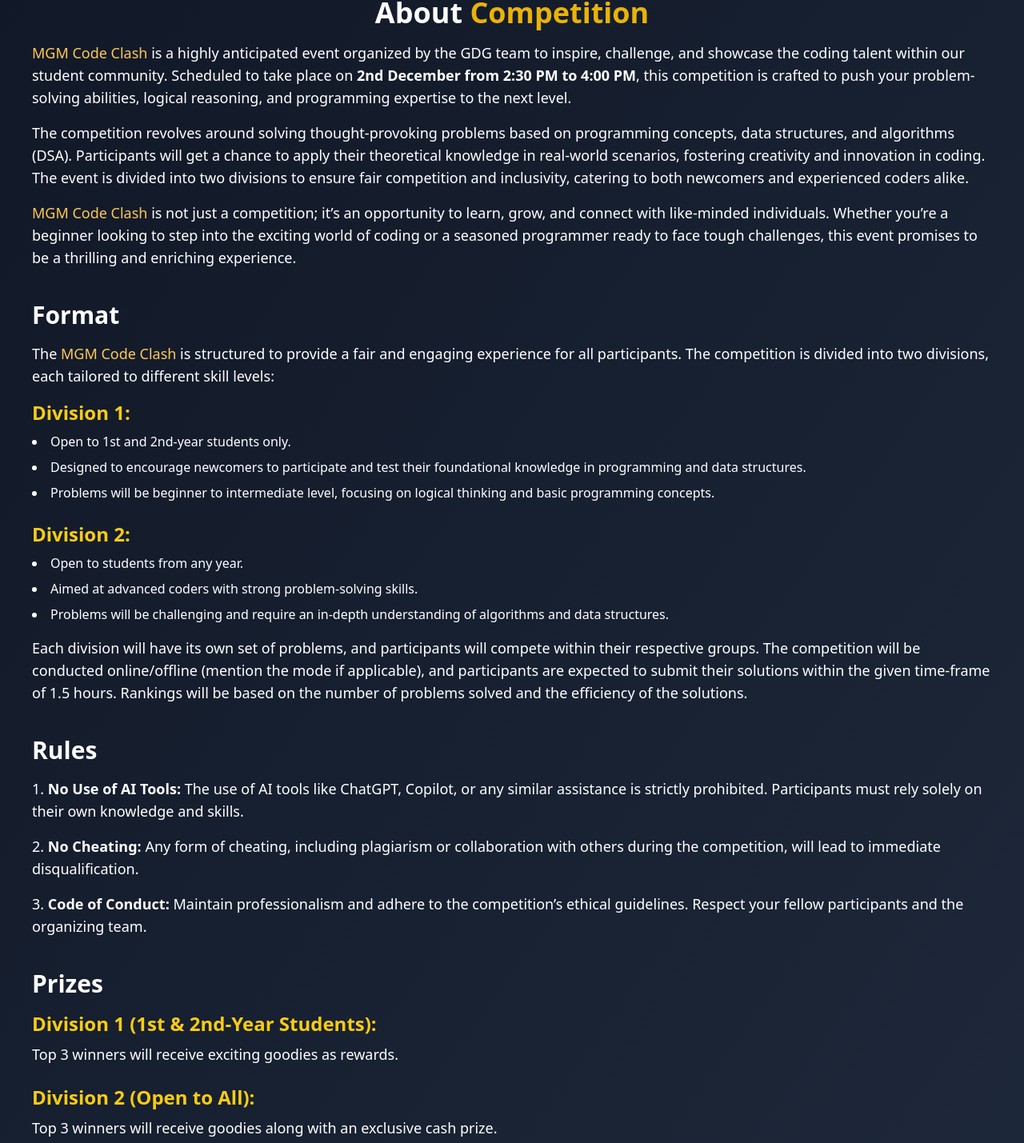
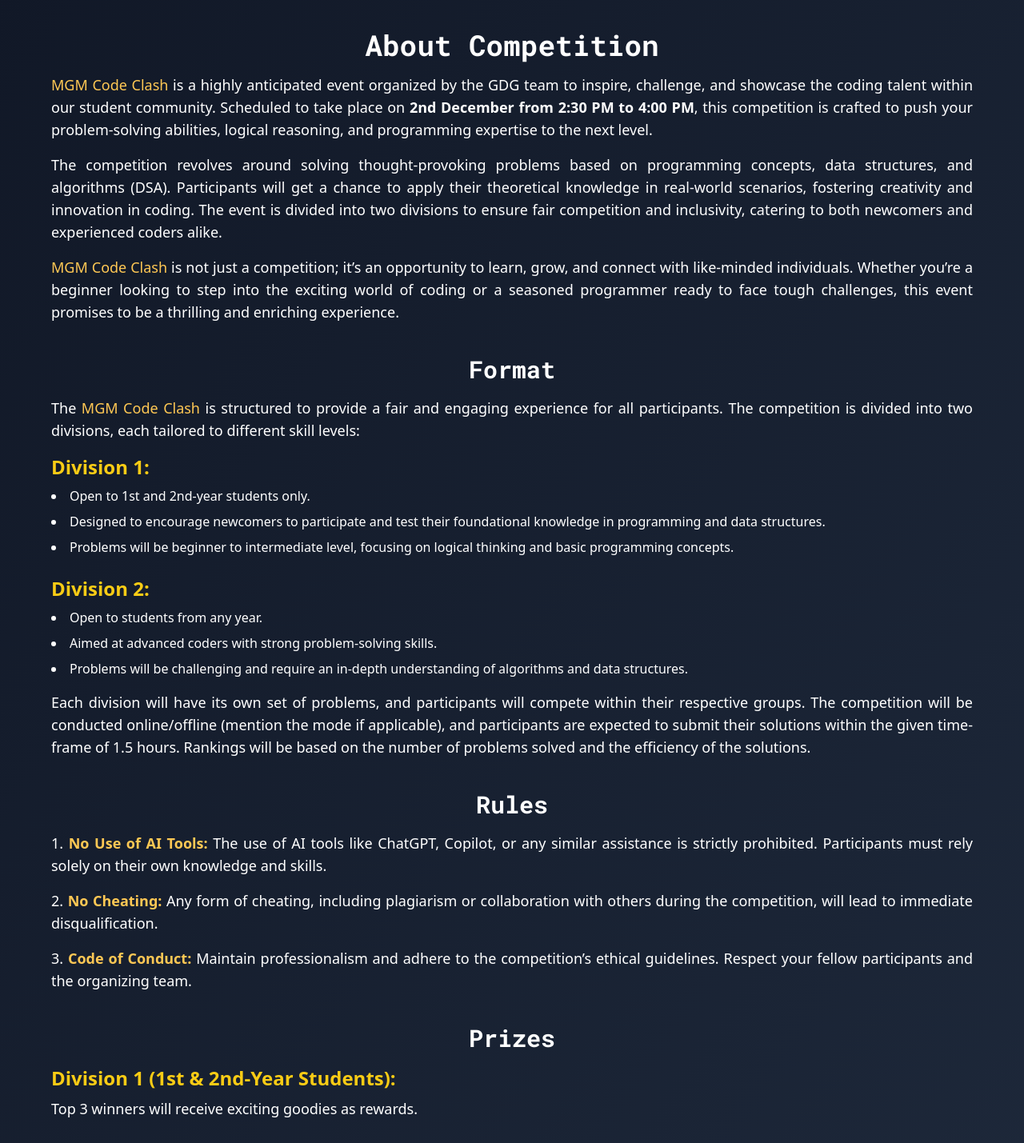
Before and after one commit to GDG-MGMCOET/codeclash-frontend, a React (Vite) app: page / in a window 1280 px wide. Shown: the part 844-2273 px from the top of the page at 80% size. Built offline with nearby package versions, Linux system fonts and the light colour scheme.

Commit message:
Fixed About Section Styling

```diff
--- a/index.html
+++ b/index.html
@@ -1,9 +1,9 @@
-<!DOCTYPE html>
+<!doctype html>
 <html lang="en">
   <head>
     <meta charset="UTF-8" />
     <meta name="viewport" content="width=device-width, initial-scale=1.0" />
-    <link rel="icon" type="image/png" href="./public/gdg.png" />
+    <link rel="icon" type="image/png" href="./gdg.png" />
     <title>Code Clash</title>
     <link rel="preconnect" href="https://fonts.googleapis.com" />
     <link rel="preconnect" href="https://fonts.gstatic.com" crossorigin />
--- a/src/components/About.jsx
+++ b/src/components/About.jsx
@@ -2,110 +2,179 @@
 
 const About = () => {
   return (
-    <div className="bg-gradient-to-tl from-slate-800 to-gray-900  text-white p-6 md:p-10 min-h-screen">
-      {/* About Competition */}
-      <section className="mb-10 ">
-        <h1 className="text-4xl font-bold text-white mb-4 text-center">
-          About <span className="text-yellow-500">Competition</span>
+    <div className="min-h-screen bg-gradient-to-tl from-slate-800 to-gray-900 p-6 text-white md:p-10">
+      <div className="container mx-auto flex max-w-[1200px] flex-col gap-10 px-6 text-justify">
+        <section className="mt-10">
+          <h1 className="mb-4 text-center font-mono text-4xl font-bold text-white">
+            About <span className="">Competition</span>
           </h1>
-        <p className="text-lg mb-4">
-          <span className="text-accent">MGM Code Clash</span>  is a highly anticipated event organized by the GDG team to inspire, challenge, and showcase the coding talent within our student community. Scheduled to take place on <strong>2nd December from 2:30 PM to 4:00 PM</strong>, this competition is crafted to push your problem-solving abilities, logical reasoning, and programming expertise to the next level.
+          <p className="mb-4 text-lg">
+            <span className="text-accent">MGM Code Clash</span> is a highly
+            anticipated event organized by the GDG team to inspire, challenge,
+            and showcase the coding talent within our student community.
+            Scheduled to take place on{" "}
+            <strong>2nd December from 2:30 PM to 4:00 PM</strong>, this
+            competition is crafted to push your problem-solving abilities,
+            logical reasoning, and programming expertise to the next level.
           </p>
-        <p className="text-lg mb-4">
-          The competition revolves around solving thought-provoking problems based on programming concepts, data structures, and algorithms (DSA). Participants will get a chance to apply their theoretical knowledge in real-world scenarios, fostering creativity and innovation in coding. The event is divided into two divisions to ensure fair competition and inclusivity, catering to both newcomers and experienced coders alike.
+          <p className="mb-4 text-lg">
+            The competition revolves around solving thought-provoking problems
+            based on programming concepts, data structures, and algorithms
+            (DSA). Participants will get a chance to apply their theoretical
+            knowledge in real-world scenarios, fostering creativity and
+            innovation in coding. The event is divided into two divisions to
+            ensure fair competition and inclusivity, catering to both newcomers
+            and experienced coders alike.
           </p>
           <p className="text-lg">
-          <span className="text-accent">MGM Code Clash</span>  is not just a competition; it’s an opportunity to learn, grow, and connect with like-minded individuals. Whether you’re a beginner looking to step into the exciting world of coding or a seasoned programmer ready to face tough challenges, this event promises to be a thrilling and enriching experience.
+            <span className="text-accent">MGM Code Clash</span> is not just a
+            competition; it’s an opportunity to learn, grow, and connect with
+            like-minded individuals. Whether you’re a beginner looking to step
+            into the exciting world of coding or a seasoned programmer ready to
+            face tough challenges, this event promises to be a thrilling and
+            enriching experience.
           </p>
         </section>
 
-      {/* Format Section */}
-      <section className="mb-10 ">
-        <h2 className="text-3xl font-bold text-white mb-4">Format</h2>
-        <p className="text-lg mb-4">
-          The <span className="text-accent">MGM Code Clash</span>  is structured to provide a fair and engaging experience for all participants. The competition is divided into two divisions, each tailored to different skill levels:
+        <section className="">
+          <h2 className="mb-4 text-center font-mono text-3xl font-bold text-white">
+            Format
+          </h2>
+          <p className="mb-4 text-lg">
+            The <span className="text-accent">MGM Code Clash</span> is
+            structured to provide a fair and engaging experience for all
+            participants. The competition is divided into two divisions, each
+            tailored to different skill levels:
           </p>
           <div className="space-y-6">
             {/* Division 1 */}
             <div>
-            <h3 className="text-2xl font-semibold text-yellow-400 mb-2">Division 1:</h3>
-            <ul className="list-disc list-inside space-y-2">
+              <h3 className="mb-2 text-2xl font-semibold text-yellow-400">
+                Division 1:
+              </h3>
+              <ul className="list-inside list-disc space-y-2">
                 <li>Open to 1st and 2nd-year students only.</li>
                 <li>
-                Designed to encourage newcomers to participate and test their foundational knowledge in programming and data structures.
+                  Designed to encourage newcomers to participate and test their
+                  foundational knowledge in programming and data structures.
                 </li>
-              <li>Problems will be beginner to intermediate level, focusing on logical thinking and basic programming concepts.</li>
+                <li>
+                  Problems will be beginner to intermediate level, focusing on
+                  logical thinking and basic programming concepts.
+                </li>
               </ul>
             </div>
             {/* Division 2 */}
             <div>
-            <h3 className="text-2xl font-semibold text-yellow-400 mb-2">Division 2:</h3>
-            <ul className="list-disc list-inside space-y-2">
+              <h3 className="mb-2 text-2xl font-semibold text-yellow-400">
+                Division 2:
+              </h3>
+              <ul className="list-inside list-disc space-y-2">
                 <li>Open to students from any year.</li>
-              <li>Aimed at advanced coders with strong problem-solving skills.</li>
                 <li>
-                Problems will be challenging and require an in-depth understanding of algorithms and data structures.
+                  Aimed at advanced coders with strong problem-solving skills.
+                </li>
+                <li>
+                  Problems will be challenging and require an in-depth
+                  understanding of algorithms and data structures.
                 </li>
               </ul>
             </div>
           </div>
-        <p className="text-lg mt-4">
-          Each division will have its own set of problems, and participants will compete within their respective groups. The competition will be conducted online/offline (mention the mode if applicable), and participants are expected to submit their solutions within the given time-frame of 1.5 hours. Rankings will be based on the number of problems solved and the efficiency of the solutions.
+          <p className="mt-4 text-lg">
+            Each division will have its own set of problems, and participants
+            will compete within their respective groups. The competition will be
+            conducted online/offline (mention the mode if applicable), and
+            participants are expected to submit their solutions within the given
+            time-frame of 1.5 hours. Rankings will be based on the number of
+            problems solved and the efficiency of the solutions.
           </p>
         </section>
 
-      {/* Rules Section */}
-      <section className="mb-10">
-        <h2 className="text-3xl font-bold text-white mb-4">Rules</h2>
-        <ul className="list-decimal list-inside space-y-4 text-lg">
+        <section className="">
+          <h2 className="mb-4 text-center font-mono text-3xl font-bold text-white">
+            Rules
+          </h2>
+          <ul className="list-inside list-decimal space-y-4 text-lg">
             <li>
-            <strong>No Use of AI Tools:</strong> The use of AI tools like ChatGPT, Copilot, or any similar assistance is strictly prohibited. Participants must rely solely on their own knowledge and skills.
+              <span className="font-bold text-accent">No Use of AI Tools:</span>{" "}
+              The use of AI tools like ChatGPT, Copilot, or any similar
+              assistance is strictly prohibited. Participants must rely solely
+              on their own knowledge and skills.
             </li>
             <li>
-            <strong>No Cheating:</strong> Any form of cheating, including plagiarism or collaboration with others during the competition, will lead to immediate disqualification.
+              <span className="font-bold text-accent">No Cheating:</span> Any
+              form of cheating, including plagiarism or collaboration with
+              others during the competition, will lead to immediate
+              disqualification.
             </li>
             <li>
-            <strong>Code of Conduct:</strong> Maintain professionalism and adhere to the competition’s ethical guidelines. Respect your fellow participants and the organizing team.
+              <span className="font-bold text-accent">Code of Conduct:</span>{" "}
+              Maintain professionalism and adhere to the competition’s ethical
+              guidelines. Respect your fellow participants and the organizing
+              team.
             </li>
           </ul>
         </section>
 
-      {/* Prizes Section */}
         <section>
-        <h2 className="text-3xl font-bold text-white mb-4">Prizes</h2>
+          <h2 className="mb-4 text-center font-mono text-3xl font-bold text-white">
+            Prizes
+          </h2>
           <div className="space-y-6">
             {/* Division 1 */}
             <div>
-            <h3 className="text-2xl font-semibold text-yellow-400 mb-2">Division 1 (1st & 2nd-Year Students):</h3>
-            <p className="text-lg">Top 3 winners will receive exciting goodies as rewards.</p>
+              <h3 className="mb-2 text-2xl font-semibold text-yellow-400">
+                Division 1 (1st & 2nd-Year Students):
+              </h3>
+              <p className="text-lg">
+                Top 3 winners will receive exciting goodies as rewards.
+              </p>
             </div>
             {/* Division 2 */}
             <div>
-            <h3 className="text-2xl font-semibold text-yellow-400 mb-2">Division 2 (Open to All):</h3>
+              <h3 className="mb-2 text-2xl font-semibold text-yellow-400">
+                Division 2 (Open to All):
+              </h3>
               <p className="text-lg">
-              Top 3 winners will receive goodies along with an exclusive cash prize.
+                Top 3 winners will receive goodies along with an exclusive cash
+                prize.
               </p>
             </div>
             {/* Special Rewards */}
             <div>
-            <h3 className="text-2xl font-semibold text-yellow-400 mb-2">Special Rewards:</h3>
-            <ul className="list-disc list-inside space-y-2 text-lg">
-              <li>Two random participants will receive customized T-shirts as a token of appreciation.</li>
-              <li>Every participating student will receive exclusive Code Clash stickers.</li>
+              <h3 className="mb-2 text-2xl font-semibold text-yellow-400">
+                Special Rewards:
+              </h3>
+              <ul className="list-inside list-disc space-y-2 text-lg">
+                <li>
+                  Two random participants will receive customized T-shirts as a
+                  token of appreciation.
+                </li>
+                <li>
+                  Every participating student will receive exclusive Code Clash
+                  stickers.
+                </li>
               </ul>
             </div>
             {/* Certificates */}
             <div>
-            <h3 className="text-2xl font-semibold text-yellow-400 mb-2">Certificates:</h3>
+              <h3 className="mb-2 text-2xl font-semibold text-yellow-400">
+                Certificates:
+              </h3>
               <p className="text-lg">
-              Every participant will be awarded a certificate of participation, and winners will receive a certificate of excellence.
+                Every participant will be awarded a certificate of
+                participation, and winners will receive a certificate of
+                excellence.
               </p>
             </div>
           </div>
           <p className="mt-4 text-lg">
-          Follow the rules, compete with integrity, and let your coding skills shine! Good luck! 🚀
+            Follow the rules, compete with integrity, and let your coding skills
+            shine! Good luck! 🚀
           </p>
         </section>
+      </div>
     </div>
   );
 };
--- a/src/components/HeroSection.jsx
+++ b/src/components/HeroSection.jsx
@@ -5,7 +5,7 @@
   return (
     <div
       className="flex h-screen flex-col items-start justify-center gap-5 bg-cover bg-center pl-10 md:pl-12 lg:pl-20 xl:pl-32"
-      style={{ backgroundImage: "url('/image.webp')" }}
+      style={{ backgroundImage: "url('/hero.webp')" }}
     >
       <h1 className="text-xl sm:text-xl md:text-2xl lg:text-2xl">
         MGM COET NOIDA
```
Also changed, not shown: public/bg.webp (added), public/hero.webp (renamed from public/image.webp). Lines whose indentation alone changed are shown as unchanged.
